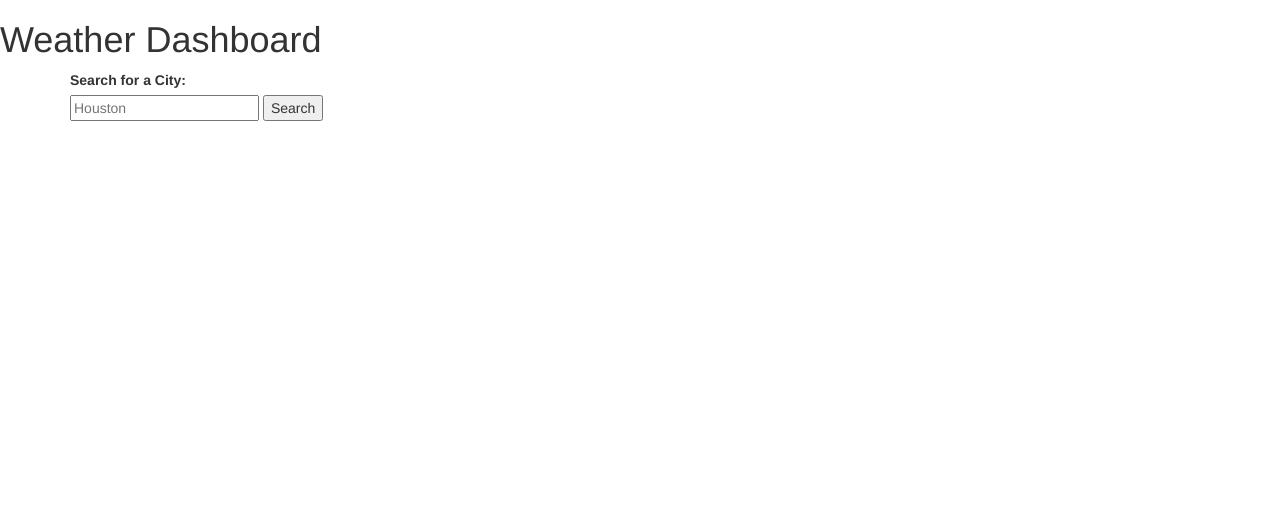
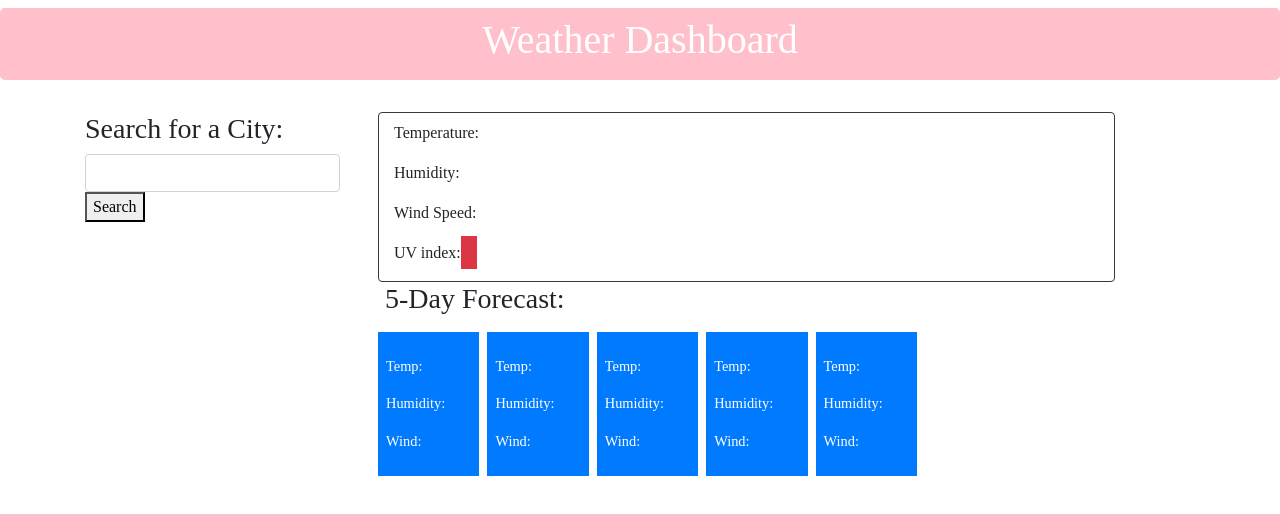
Before and after one commit to williamskarina/weatherdashboard, a plain HTML site: page index.html in a window 1280 px wide. Drawn offline with nearby package versions, Linux system fonts and the light colour scheme; no server answers.

Commit message:
revised html

```diff
--- a/index.html
+++ b/index.html
@@ -1,36 +1,86 @@
 <!DOCTYPE html>
-<html lang="en-us">
-
+<html lang="en">
 <head>
-    <meta charset="UTF-8" />
+    <meta charset="UTF-8">
     <meta name="viewport" content="width=device-width, initial-scale=1.0">
-    <link rel="stylesheet" href="https://maxcdn.bootstrapcdn.com/bootstrap/3.4.1/css/bootstrap.min.css">
+    <meta http-equiv="X-UA-Compatible" content="ie=edge" />
     <title>Weather Dashboard</title>
+    <link rel="stylesheet" href="https://cdnjs.cloudflare.com/ajax/libs/twitter-bootstrap/4.0.0/css/bootstrap.min.css" />
+    <link rel="stylesheet" href="style.css">
 </head>
 <body>
+  <div class="jumbotron container-fluid mt-2 text-center p-2" style="background-color:pink;color: white;">
     <h1>Weather Dashboard</h1>
-      <div id="info" class="container">
+</div>
+
+<div class="container">
   <div class="row">
-            <div id="content-left" class="col-md-3">
-                <form>
-                    <label for="search">Search for a City:</label>
-                    <div class="search-row">
-                        <input id="search" name="city" placeholder="Houston">
-                        <button id="searchbtn" type="submit">Search</button>
+    <div class="col-sm-3">
+      <h3>Search for a City:</h3>
+      <form class="input">
+        <input type="text" class="form-control" id= "search">
+        <div class="input-group">
+          <button class="button" id="search" type="submit">Search</button>
         </div>
       </form>
-                <ul id="cityre" class="list-group mt-4"></ul>
-                <a id="clear" href="#"></a>
-                <a class= "clear-results" href="#"></a>
+      <ul class="list"></ul>
     </div>
-
-            <div id="content-right">
-                <div id="current-weather"></div>
-                <div id="five-day-forecast"></div>
+    <div class="col-sm-8">
+      <div class="row ml-2 border border-dark rounded">
+          <div class="col-sm-12" id="present-weather">
+              <h3 class="city-name mb-1 mt-2 bolder" id="city"></h3>
+              <p>Temperature:<span class="present" id="temperature"></span></p>
+              <p>Humidity:<span class="present" id="humidity"></span></p>
+              <p>Wind Speed:<span class="present" id="wind-speed"></span></p>
+              <p>UV index:<span class="present bg-danger py-2 px-2 text-white" id="uv-index"></span></p>
+          </div>
+      </div>
+      <div class="col-sm-10" id ="fweather">
+          <h3>5-Day Forecast:</h3>
+          <div class="row text-light">
+              <div class="col-sm-2 bg-primary forecast text-white ml-2 mb-3 p-2 mt-2" >
+                  <p id="Date0"></p>
+                  <p id="Img0"></p>
+                  <p>Temp:<span id="Temp0"></span></p>
+                  <p>Humidity:<span id="Humidity0"></span></p>
+                  <p>Wind:<span id="Wind4"></span></p>
+              </div>
+              <div class="col-sm-2 bg-primary forecast text-white ml-2 mb-3 p-2 mt-2" >
+                  <p id="Date1"></p>
+                  <p id="Img1"></p>
+                  <p>Temp:<span id="Temp1"></span></p>
+                  <p>Humidity:<span id="Humidity1"></span></p>
+                  <p>Wind:<span id="Wind1"></span></p>
+              </div>
+              <div class="col-sm-2 bg-primary forecast text-white ml-2 mb-3 p-2 mt-2">
+                  <p id="Date2"></p>
+                  <p id="Img2"></p>
+                  <p>Temp:<span id="Temp2"></span></p>
+                  <p>Humidity:<span id="Humidity2"></span></p>
+                  <p>Wind:<span id="Wind2"></span></p>
+              </div>
+              <div class="col-sm-2 bg-primary forecast text-white ml-2 mb-3 p-2 mt-2">
+                  <p id="Date3"></p>
+                  <p id="Img3"></p>
+                  <p>Temp:<span id="Temp3"></span></p>
+                  <p>Humidity:<span id="Humidity3"></span></p>
+                  <p>Wind:<span id="Wind3"></span></p>
+              </div>
+              <div class="col-sm-2 bg-primary forecast text-white ml-2 mb-3 p-2 mt-2">
+                  <p id="Date4"></p>
+                  <p id="Img4"></p>
+                  <p>Temp:<span id="Temp4"></span></p>
+                  <p>Humidity:<span id="Humidity4"></span></p>
+                  <p>Wind:<span id="Wind4"></span></p>
               </div>
           </div>
       </div>
 
+      </div>
+  </div>
+</div>
+<script src="https://code.jquery.com/jquery.js"></script>
+<script src="https://cdnjs.cloudflare.com/ajax/libs/twitter-bootstrap/4.0.0/js/bootstrap.bundle.min.js"></script>
 <script src="script.js"></script>
 </body>
 </html>
--- a/style.css
+++ b/style.css
@@ -0,0 +1,20 @@
+
+*{
+    box-sizing: border-box;
+
+}
+
+body {
+
+    font-size: 16px;
+    font-family: 'Times New Roman', Times, serif
+
+}
+
+.forecast{
+
+    font-size: 0.9em;
+}
+span{
+    font-size: 1em;
+}
```
Also changed, not shown: script.js (+6 -5 lines). Lines whose indentation alone changed are shown as unchanged.
